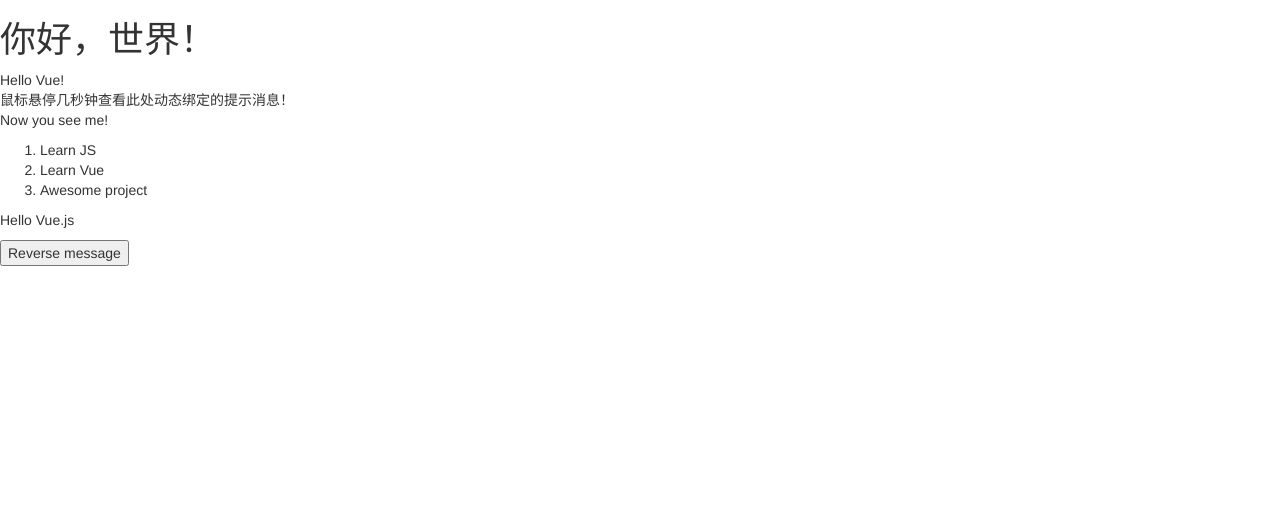
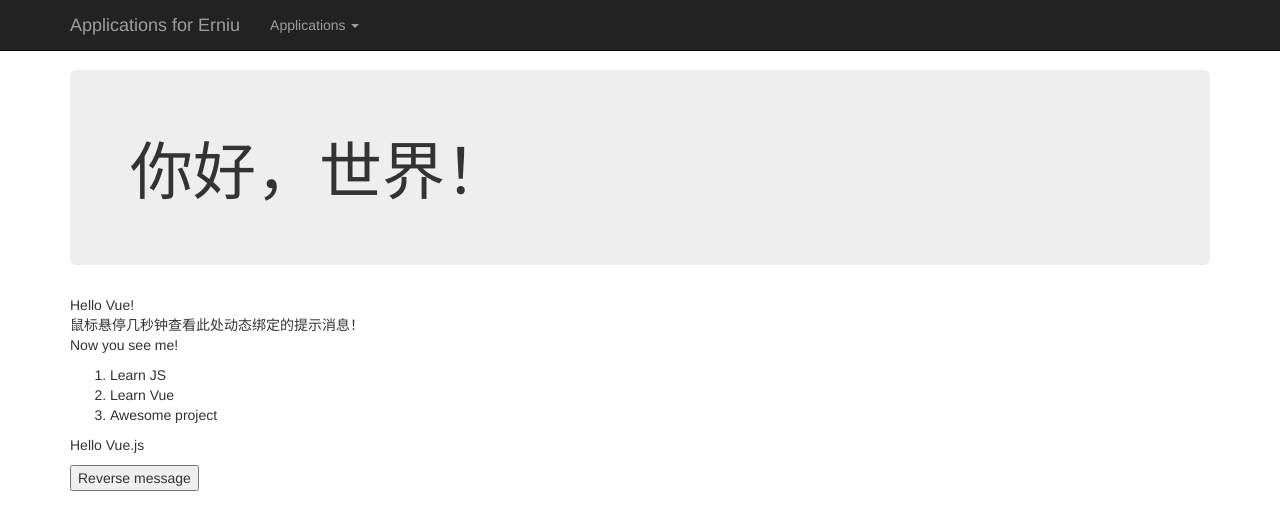
Before and after one commit to CannedFish/app4laopo, a Flask app: page / in a window 1280 px wide. Shown: the top 530 px of the page. Run offline with Flask 2, Linux system fonts and the light colour scheme; some libraries are stand-ins or nearby versions.

Commit message:
Add navbar

```diff
--- a/app4laopo/app4laopo/__init__.py
+++ b/app4laopo/app4laopo/__init__.py
@@ -1,6 +1,6 @@
 import os
 
-from flask import Flask, render_template, url_for
+from flask import Flask, render_template
 
 
 def create_app(test_config=None):
@@ -31,9 +31,9 @@ def create_app(test_config=None):
     db.init_app(app)
 
     # apply the blueprints to the app
-    from app4laopo import auth, blog
+    from app4laopo import auth, reimbursement
     app.register_blueprint(auth.bp)
-    app.register_blueprint(blog.bp)
+    app.register_blueprint(reimbursement.bp)
 
     @app.route('/')
     def index():
--- a/app4laopo/app4laopo/blog.py
+++ b/app4laopo/app4laopo/reimbursement.py
@@ -6,7 +6,7 @@ from werkzeug.exceptions import abort
 from app4laopo.auth import login_required
 from app4laopo.db import get_db
 
-bp = Blueprint('blog', __name__, url_prefix='/blog')
+bp = Blueprint('reimbursement', __name__, url_prefix='/reimbursement')
 
 
 @bp.route('/')
--- /dev/null
+++ b/app4laopo/app4laopo/static/src/app4laopo.css
@@ -0,0 +1,4 @@
+body {
+  padding-top: 70px;
+  padding-bottom: 30px;
+}
--- a/app4laopo/app4laopo/templates/index.html
+++ b/app4laopo/app4laopo/templates/index.html
@@ -9,6 +9,7 @@
 
     <!-- Bootstrap -->
     <link href="{{ url_for('static', filename='public/css/bootstrap.min.css') }}" rel="stylesheet">
+    <link href="{{ url_for('static', filename='src/app4laopo.css') }}" rel="stylesheet">
 
     <!-- HTML5 shim 和 Respond.js 是为了让 IE8 支持 HTML5 元素和媒体查询（media queries）功能 -->
     <!-- 警告：通过 file:// 协议（就是直接将 html 页面拖拽到浏览器中）访问页面时 Respond.js 不起作用 -->
@@ -19,7 +20,36 @@
     <script src="{{ url_for('static', filename='public/js/vue.js') }}"></script>
   </head>
   <body>
+    <nav class="navbar navbar-inverse navbar-fixed-top">
+      <div class="container">
+        <div class="navbar-header">
+          <button type="button" class="navbar-toggle collapsed" data-toggle="collapse" data-target="navbar" aria-expanded="false" aria-controls="navbar">
+            <span class="sr-only">Toggle navigation</span>
+            <span class="icon-bar"></span>
+            <span class="icon-bar"></span>
+            <span class="icon-bar"></span>
+          </button>
+          <a class="navbar-brand" href="#">Applications for Erniu</a>
+        </div>
+        <div id="navbar" class="navbar-collapse collapse">
+          <ul class="nav navbar-nav">
+            <li class="dropdown">
+              <a href="#" class="dropdown-toggle" data-toggle="dropdown" role="button" aria-haspopup="true" aria-expanded="false">Applications <span class="caret"></span></a>
+              <ul class="dropdown-menu">
+                <li><a href="#">Reimbursement</a></li>
+              </ul>
+            </li>
+          </ul>
+        </div>
+      </div>
+    </nav>
+
+    <div class="container" role="main">
+
+      <div class="jumbotron">
         <h1>你好，世界！</h1>
+      </div>
+
       <div id="app">
         {[{ message }]}
       </div>
@@ -41,6 +71,7 @@
         <p>{[{ message }]}</p>
         <button v-on:click="reverseMessage">Reverse message</button>
       </div>
+    </div>
 
     <!-- jQuery (Bootstrap 的所有 JavaScript 插件都依赖 jQuery，所以必须放在前边) -->
     <!-- <script src="https://cdn.jsdelivr.net/npm/jquery@1.12.4/dist/jquery.min.js"></script> -->
```
Also changed, not shown: app4laopo/app4laopo/static/src/reimbursement/app.css (added), app4laopo/app4laopo/static/src/reimbursement/app.js (added). Lines whose indentation alone changed are shown as unchanged.
